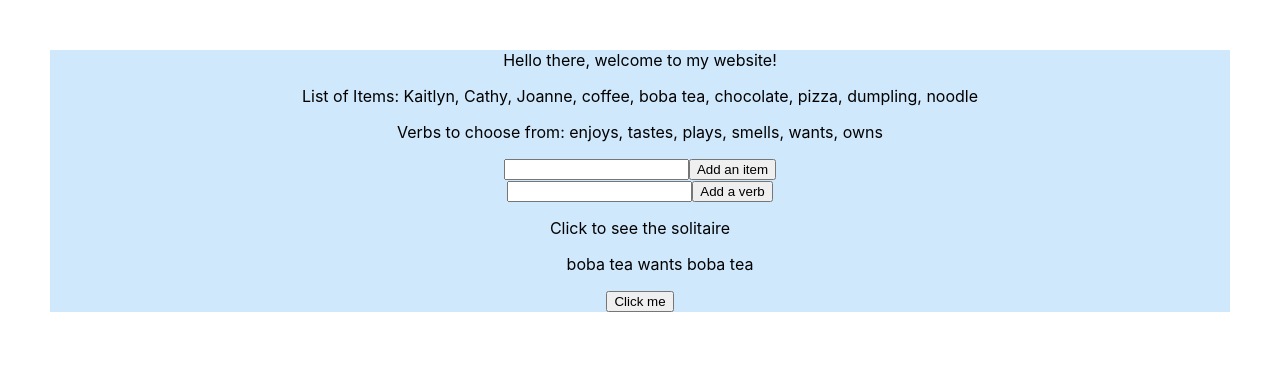
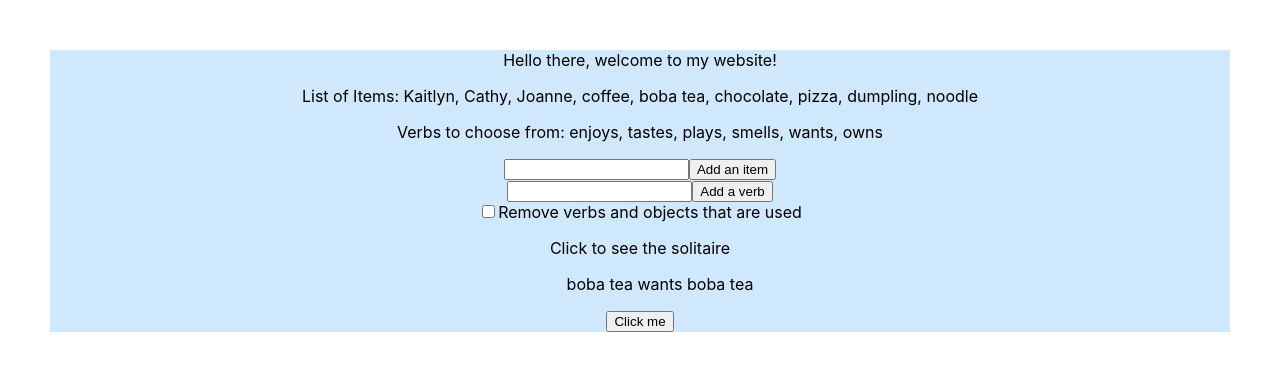
Before and after one commit to Cathy12/test, a React (Create React App) app: page / in a window 1280 px wide. Shown: the top 370 px of the page. Built offline with nearby package versions, Linux system fonts and the light colour scheme.

Commit message:
Add checkbox

```diff
--- a/src/App.js
+++ b/src/App.js
@@ -31,6 +31,7 @@ function App() {
   // const [ver, setVer] = useState([])
   const [itemText, setItemText] = useState("")
   const [verbText, setVerbText] = useState("")
+  const [removeWords, setRemoveWords] = useState(false)
 
 
 console.log(itemText)
@@ -41,22 +42,25 @@ console.log(itemText)
     const newVer = ver.filter(x => x != verb)
 
     if (newSub.length === 0|| newVer.length === 0){
-      setSub(newSub)
-      setVer(newVer)
-      return
+      if (removeWords) {
+        setSub(newSub)
+        setVer(newVer)
+        return
+      }
     }
 
     //def variable(on top)
 
-    const aVerb  = newVer[Math.floor(Math.random() * newVer.length)]
-    const aSub  = newSub[Math.floor(Math.random() * newSub.length)]
+    const aVerb  = removeWords ? newVer[Math.floor(Math.random() * newVer.length)] : ver[Math.floor(Math.random() * ver.length)]
+    const aSub  = removeWords ? newSub[Math.floor(Math.random() * newSub.length)] : sub[Math.floor(Math.random() * sub.length)]
 
     const sentence = `${obj} ${aVerb} ${aSub}`
 
     setSentences([...sentences, sentence])
-
-    setSub(newSub)
-    setVer(newVer)
+    if (removeWords) {
+      setSub(newSub)
+      setVer(newVer)
+    }
 
     // Set name to previous obj
     setName(obj)
@@ -76,6 +80,9 @@ console.log(itemText)
     setVer([...ver, verbText])
     setVerbText("")
   }
+
+  console.log(ver)
+  console.log(removeWords)
   return (
     <div className="App" style={{margin: '50px', backgroundColor: '#cfe8fc'}}>
       <div>
@@ -91,6 +98,11 @@ console.log(itemText)
       <div>
         <input type="text" value={verbText} onChange={(e) => { setVerbText(e.target.value)}} />
         <button onClick={handleVerbSubmit} >Add a verb</button>
+      </div>
+
+      <div>
+        <input type="checkbox" value={removeWords} onChange={(e) => { setRemoveWords(!removeWords)}} />
+        <span>Remove verbs and objects that are used</span>
       </div>
 
       <p>Click to see the solitaire</p >
```
